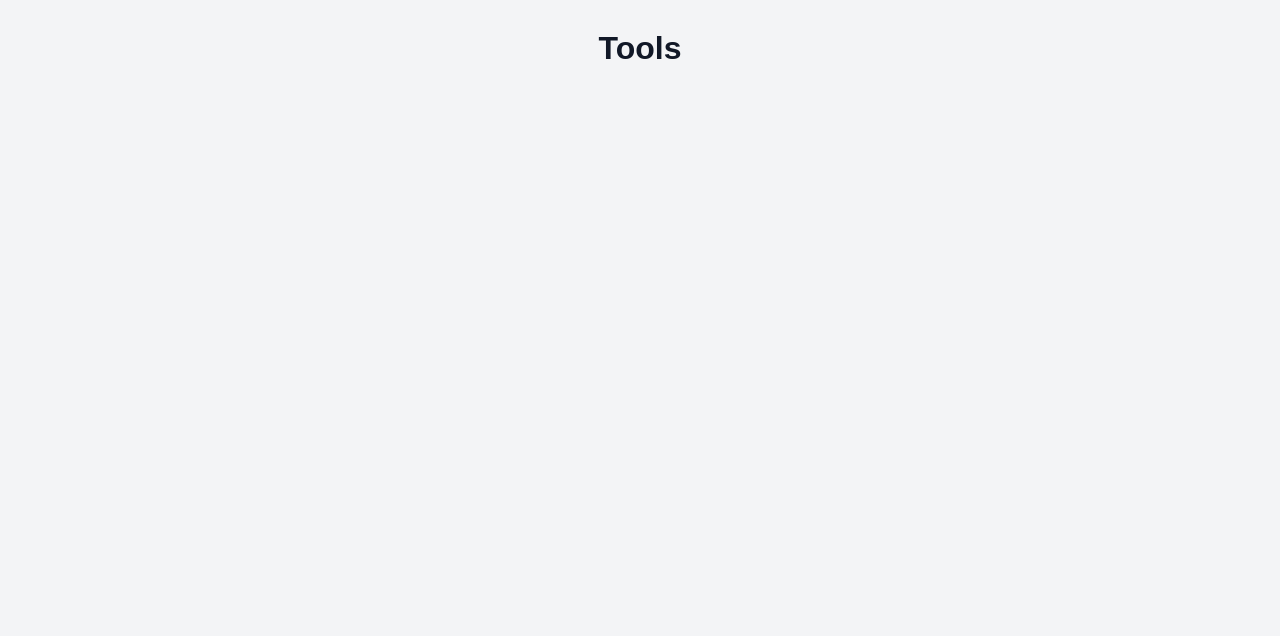
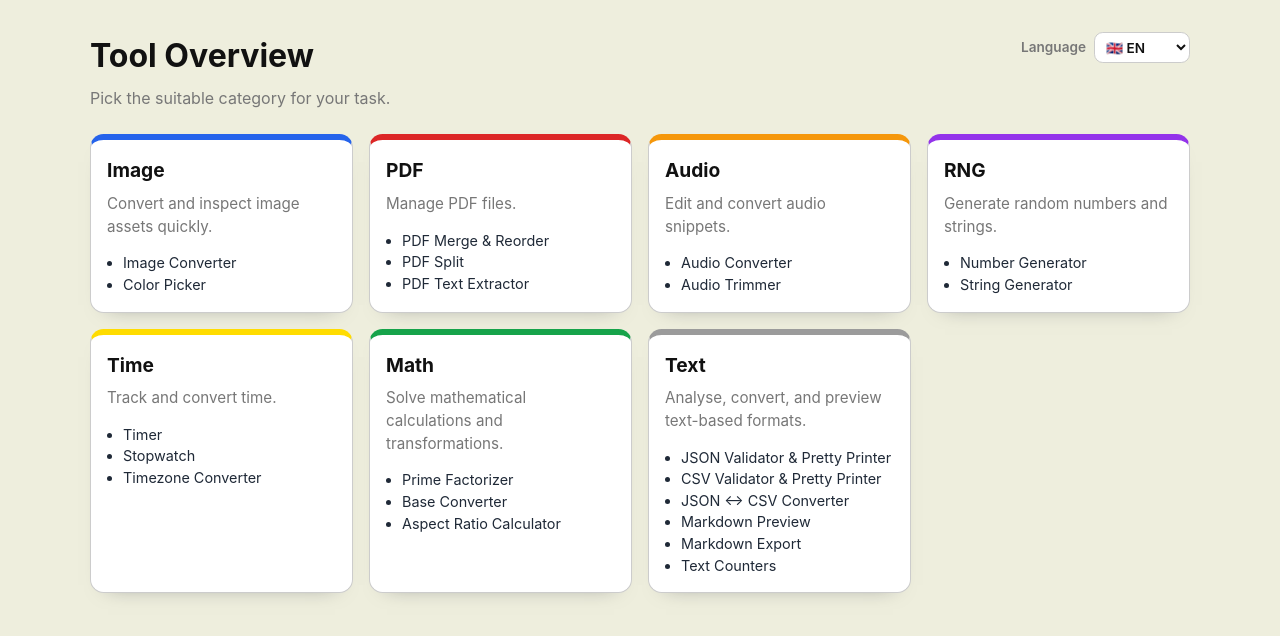
Before and after one commit to vinwun/tools, a website built with Vite: page index.html in a window 1280 px wide. Built offline with nearby package versions, Linux system fonts and the light colour scheme.

Commit message:
Dashboard

```diff
--- a/index.html
+++ b/index.html
@@ -4,7 +4,7 @@
     <meta charset="UTF-8" />
     <link rel="icon" type="image/svg+xml" href="/images/tool.png" />
     <meta name="viewport" content="width=device-width, initial-scale=1.0" />
-    <title>tools</title>
+    <title>Tools</title>
   </head>
   <body>
     <div id="app"></div>
--- /dev/null
+++ b/src/dashboard/categories.ts
@@ -0,0 +1,26 @@
+export const dashboardCategoryIds = [
+  'image',
+  'pdf',
+  'audio',
+  'rng',
+  'time',
+  'math',
+  'text',
+] as const
+
+export type CategoryId = (typeof dashboardCategoryIds)[number]
+
+export type DashboardCategory = {
+  id: CategoryId
+  color: string
+}
+
+export const dashboardCategories: DashboardCategory[] = [
+  { id: 'image', color: '#2563eb' },
+  { id: 'pdf', color: '#dc2626' },
+  { id: 'audio', color: '#f5970b' },
+  { id: 'rng', color: '#9333ea' },
+  { id: 'time', color: '#ffdc00' },
+  { id: 'math', color: '#16a34a' },
+  { id: 'text', color: '#9b9b9b' },
+]
--- /dev/null
+++ b/src/dashboard/render.ts
@@ -0,0 +1,58 @@
+import { dashboardCategories, type DashboardCategory } from './categories'
+import { localeOptions, messagesByLocale, type Locale } from '../i18n'
+
+export const LOCALE_SELECT_ID = 'locale-select'
+
+const renderToolList = (tools: string[]) =>
+  tools.map((tool) => `<li>${tool}</li>`).join('')
+
+const renderLanguageOptions = (activeLocale: Locale) =>
+  localeOptions
+    .map(
+      (locale) =>
+        `<option value="${locale.code}" ${locale.code === activeLocale ? 'selected' : ''}>${locale.flag} ${locale.code.toUpperCase()}</option>`,
+    )
+    .join('')
+
+const renderCategoryCard = (category: DashboardCategory, locale: Locale) => {
+  const localizedCategory = messagesByLocale[locale].categories[category.id]
+
+  return `
+    <article class="dashboard-card" style="--card-accent: ${category.color};">
+      <h2>${localizedCategory.name}</h2>
+      <p>${localizedCategory.description}</p>
+      <ul>
+        ${renderToolList(localizedCategory.tools)}
+      </ul>
+    </article>
+  `
+}
+
+export const renderDashboard = (locale: Locale) => {
+  const messages = messagesByLocale[locale]
+  const categoryCards = dashboardCategories
+    .map((category) => renderCategoryCard(category, locale))
+    .join('')
+
+  return `
+    <main class="dashboard-page">
+      <header class="dashboard-header">
+        <div class="dashboard-header-top">
+          <div>
+            <h1>${messages.dashboard.title}</h1>
+            <p>${messages.dashboard.subtitle}</p>
+          </div>
+          <label class="locale-switcher" for="${LOCALE_SELECT_ID}">
+            <span>${messages.dashboard.languageLabel}</span>
+            <select id="${LOCALE_SELECT_ID}" aria-label="${messages.dashboard.languageLabel}">
+              ${renderLanguageOptions(locale)}
+            </select>
+          </label>
+        </div>
+      </header>
+      <section class="dashboard-grid" aria-label="${messages.dashboard.categoriesAriaLabel}">
+        ${categoryCards}
+      </section>
+    </main>
+  `
+}
--- /dev/null
+++ b/src/i18n/index.ts
@@ -0,0 +1,24 @@
+import { deMessages } from './locales/de'
+import { enMessages } from './locales/en'
+
+export const messagesByLocale = {
+  de: deMessages,
+  en: enMessages,
+} as const
+
+export type Locale = keyof typeof messagesByLocale
+
+export type LocaleOption = {
+  code: Locale
+  flag: string
+  label: string
+}
+
+export const localeOptions: LocaleOption[] = [
+  { code: 'de', flag: '🇩🇪', label: 'Deutsch' },
+  { code: 'en', flag: '🇬🇧', label: 'English' },
+]
+
+export const defaultLocale: Locale = 'en'
+
+export const hasLocale = (value: string): value is Locale => value in messagesByLocale
--- /dev/null
+++ b/src/i18n/locales/de.ts
@@ -0,0 +1,54 @@
+import type { Messages } from '../schema'
+
+export const deMessages: Messages = {
+  dashboard: {
+    title: 'Werkzeug-Übersicht',
+    subtitle: 'Wähle das passende Werkzeug für deine Aufgabe.',
+    categoriesAriaLabel: 'Tool-Kategorien',
+    languageLabel: 'Sprache',
+  },
+  categories: {
+    image: {
+      name: 'Bild',
+      description: 'Bilder schnell konvertieren und analysieren.',
+      tools: ['Bildkonverter', 'Farbwähler'],
+    },
+    pdf: {
+      name: 'PDF',
+      description: 'PDF-Dateien verwalten.',
+      tools: ['PDF zusammenführen & sortieren', 'PDF teilen', 'PDF-Text-Extraktor'],
+    },
+    audio: {
+      name: 'Audio',
+      description: 'Audioausschnitte bearbeiten und konvertieren.',
+      tools: ['Audiokonverter', 'Audio zuschneiden'],
+    },
+    rng: {
+      name: 'Zufall',
+      description: 'Zufallszahlen und Zeichenketten erzeugen.',
+      tools: ['Zahlen-Generator', 'Wort-Generator'],
+    },
+    time: {
+      name: 'Zeit',
+      description: 'Zeit messen und umrechnen.',
+      tools: ['Timer', 'Stoppuhr', 'Zeitzonen-Umrechner'],
+    },
+    math: {
+      name: 'Mathe',
+      description: 'Mathematische Berechnungen und Umwandlungen durchführen.',
+      tools: ['Primfaktorzerlegung', 'Basis-Konverter', 'Seitenverhältnis-Rechner'],
+    },
+    text: {
+      name: 'Text',
+      description: 'Textbasierte Formate analysieren, konvertieren und darstellen.',
+      tools: [
+        'JSON-Syntaxprüfung & Darsteller',
+        'CSV-Syntaxprüfung & Darsteller',
+        'JSON <-> CSV-Konverter',
+        'Markdown-Vorschau',
+        'Markdown-Export',
+        'Textzähler',
+      ],
+    },
+  },
+}
--- /dev/null
+++ b/src/i18n/locales/en.ts
@@ -0,0 +1,54 @@
+import type { Messages } from '../schema'
+
+export const enMessages: Messages = {
+  dashboard: {
+    title: 'Tool Overview',
+    subtitle: 'Pick the suitable category for your task.',
+    categoriesAriaLabel: 'Tool categories',
+    languageLabel: 'Language',
+  },
+  categories: {
+    image: {
+      name: 'Image',
+      description: 'Convert and inspect image assets quickly.',
+      tools: ['Image Converter', 'Color Picker'],
+    },
+    pdf: {
+      name: 'PDF',
+      description: 'Manage PDF files.',
+      tools: ['PDF Merge & Reorder', 'PDF Split', 'PDF Text Extractor'],
+    },
+    audio: {
+      name: 'Audio',
+      description: 'Edit and convert audio snippets.',
+      tools: ['Audio Converter', 'Audio Trimmer'],
+    },
+    rng: {
+      name: 'RNG',
+      description: 'Generate random numbers and strings.',
+      tools: ['Number Generator', 'String Generator'],
+    },
+    time: {
+      name: 'Time',
+      description: 'Track and convert time.',
+      tools: ['Timer', 'Stopwatch', 'Timezone Converter'],
+    },
+    math: {
+      name: 'Math',
+      description: 'Solve mathematical calculations and transformations.',
+      tools: ['Prime Factorizer', 'Base Converter', 'Aspect Ratio Calculator'],
+    },
+    text: {
+      name: 'Text',
+      description: 'Analyse, convert, and preview text-based formats.',
+      tools: [
+        'JSON Validator & Pretty Printer',
+        'CSV Validator & Pretty Printer',
+        'JSON <-> CSV Converter',
+        'Markdown Preview',
+        'Markdown Export',
+        'Text Counters',
+      ],
+    },
+  },
+}
--- /dev/null
+++ b/src/i18n/manager.ts
@@ -0,0 +1,31 @@
+import { defaultLocale, hasLocale, type Locale } from './index'
+
+const LOCALE_STORAGE_KEY = 'tools.locale'
+
+/**
+ * Resolves the initial locale from localStorage or returns the default locale.
+ */
+export const resolveInitialLocale = (): Locale => {
+  const storedLocale = localStorage.getItem(LOCALE_STORAGE_KEY)
+
+  if (storedLocale && hasLocale(storedLocale)) {
+    return storedLocale
+  }
+
+  return defaultLocale
+}
+
+/**
+ * Persists a locale selection to localStorage and syncs the HTML document lang attribute.
+ */
+export const persistLocale = (locale: Locale): void => {
+  localStorage.setItem(LOCALE_STORAGE_KEY, locale)
+  document.documentElement.lang = locale
+}
+
+/**
+ * Initializes the locale by setting the document language.
+ */
+export const initLocale = (locale: Locale): void => {
+  document.documentElement.lang = locale
+}
--- /dev/null
+++ b/src/i18n/schema.ts
@@ -0,0 +1,17 @@
+import type { CategoryId } from '../dashboard/categories'
+
+export type CategoryTranslation = {
+  name: string
+  description: string
+  tools: string[]
+}
+
+export type Messages = {
+  dashboard: {
+    title: string
+    subtitle: string
+    categoriesAriaLabel: string
+    languageLabel: string
+  }
+  categories: Record<CategoryId, CategoryTranslation>
+}
--- a/src/main.ts
+++ b/src/main.ts
@@ -1,10 +1,27 @@
 import './style.css'
+import { LOCALE_SELECT_ID, renderDashboard } from './dashboard/render'
+import {initLocale, persistLocale, resolveInitialLocale} from "./i18n/manager.ts";
+import {hasLocale, type Locale} from "./i18n";
 
 const app = document.querySelector<HTMLDivElement>('#app')
-if (app) {
-  app.innerHTML = `
-    <main>
-      <h1 class="tools-title">Tools</h1>
-    </main>
-  `
+let currentLocale: Locale = resolveInitialLocale()
+
+const mount = () => {
+  if (!app) return
+
+  initLocale(currentLocale)
+  app.innerHTML = renderDashboard(currentLocale)
+
+  const localeSelector = document.querySelector<HTMLSelectElement>(`#${LOCALE_SELECT_ID}`)
+  if (!localeSelector) return
+
+  localeSelector.addEventListener('change', (event) => {
+    const selectedLocale = (event.target as HTMLSelectElement).value
+    if (!hasLocale(selectedLocale)) return
+    currentLocale = selectedLocale
+    persistLocale(currentLocale)
+    mount()
+  })
 }
+
+mount()
--- a/src/style.css
+++ b/src/style.css
@@ -1,7 +1,12 @@
+@import './styles/dashboard.css';
+
 :root {
   color-scheme: light;
-  --bg: #f3f4f6;
-  --text: #111827;
+  --bg: #eeeedd;
+  --panel: #ffffff;
+  --border: #cccccc;
+  --text: #111111;
+  --muted: #777777;
 }
 
 * {
@@ -18,17 +23,11 @@ body,
 body {
   background: var(--bg);
   color: var(--text);
-  font-family: Arial, sans-serif;
+  font-family: Inter, Segoe UI, Arial, sans-serif;
   line-height: 1.5;
 }
 
 #app {
   min-height: 100vh;
-  display: flex;
-  justify-content: center;
-  padding-top: 1.5rem;
+  padding: 2rem 1rem;
 }
-
-.tools-title {
-  margin: 0;
-}
--- /dev/null
+++ b/src/styles/dashboard.css
@@ -0,0 +1,117 @@
+.dashboard-page {
+  width: min(1100px, 100%);
+  margin: 0;
+  margin-inline: auto;
+}
+
+.dashboard-header {
+  margin-bottom: 1.5rem;
+}
+
+.dashboard-header-top {
+  display: flex;
+  justify-content: space-between;
+  align-items: flex-start;
+  gap: 1rem;
+}
+
+.dashboard-header h1 {
+  margin: 0;
+  font-size: clamp(1.8rem, 2.5vw, 2.4rem);
+}
+
+.dashboard-header p {
+  margin: 0.4rem 0 0;
+  color: var(--muted);
+}
+
+.dashboard-eyebrow {
+  margin: 0;
+  color: #2563eb;
+  font-weight: 700;
+  text-transform: uppercase;
+  letter-spacing: 0.05em;
+  font-size: 0.85rem;
+}
+
+.locale-switcher {
+  display: flex;
+  align-items: center;
+  gap: 0.5rem;
+  color: var(--muted);
+  font-size: 0.85rem;
+  font-weight: 600;
+}
+
+.locale-switcher select {
+  border: 1px solid var(--border);
+  background: var(--panel);
+  color: var(--text);
+  border-radius: 0.55rem;
+  padding: 0.35rem 0.45rem;
+  font: inherit;
+  min-width: 6rem;
+}
+
+.dashboard-grid {
+  display: grid;
+  gap: 1rem;
+  grid-template-columns: repeat(auto-fit, minmax(220px, 1fr));
+}
+
+.dashboard-card {
+  --card-accent: #777777; /* fallback */
+  border: 1px solid var(--border);
+  border-top: 6px solid var(--card-accent);
+  border-radius: 0.85rem;
+  background: var(--panel);
+  padding: 1rem;
+  box-shadow: 0 10px 20px -18px rgba(17, 24, 39, 0.5);
+  transition: transform 120ms ease, box-shadow 120ms ease;
+}
+
+.dashboard-card:hover {
+  transform: translateY(-2px);
+  box-shadow: 0 16px 32px -24px rgba(17, 24, 39, 0.55);
+}
+
+.dashboard-card h2 {
+  margin: 0;
+  font-size: 1.2rem;
+}
+
+.dashboard-card p {
+  margin: 0.5rem 0 0.85rem;
+  color: var(--muted);
+  font-size: 0.95rem;
+}
+
+.dashboard-card ul {
+  margin: 0;
+  padding-left: 1rem;
+}
+
+.dashboard-card li {
+  font-size: 0.9rem;
+  color: #1f2937;
+}
+
+
+@media (max-width: 600px) {
+  #app {
+    padding: 1.25rem 0.75rem;
+  }
+
+  .dashboard-header-top {
+    flex-direction: column;
+    align-items: stretch;
+  }
+
+  .locale-switcher {
+    justify-content: flex-start;
+  }
+
+  .dashboard-card {
+    padding: 0.9rem;
+  }
+}
--- a/vite.config.ts
+++ b/vite.config.ts
@@ -1,5 +1,5 @@
 import { defineConfig } from "vite"
 
 export default defineConfig({
-    base: "/Tools/"
+    base: "/tools/"
 })
```
Also changed, not shown: README.md.
